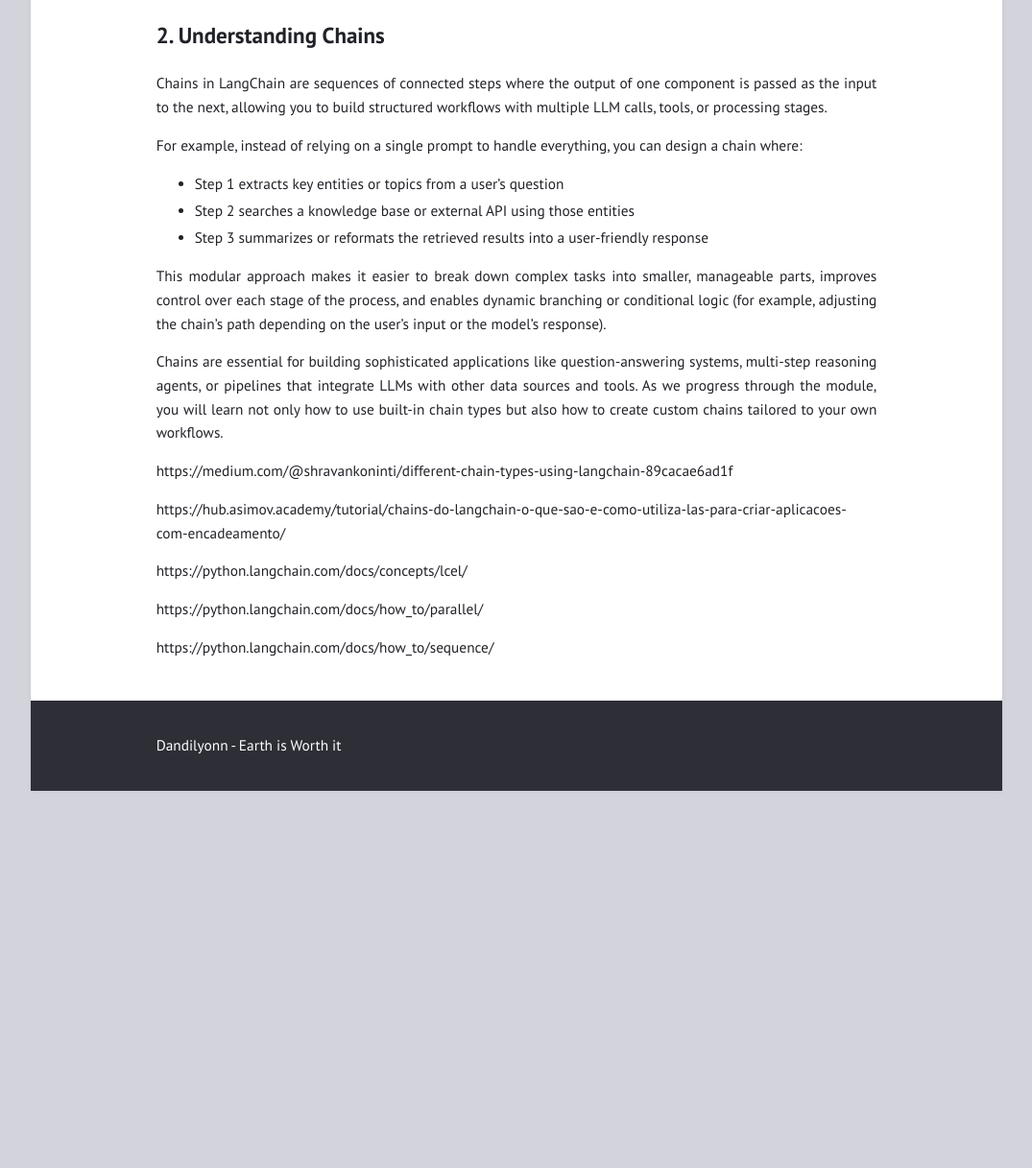
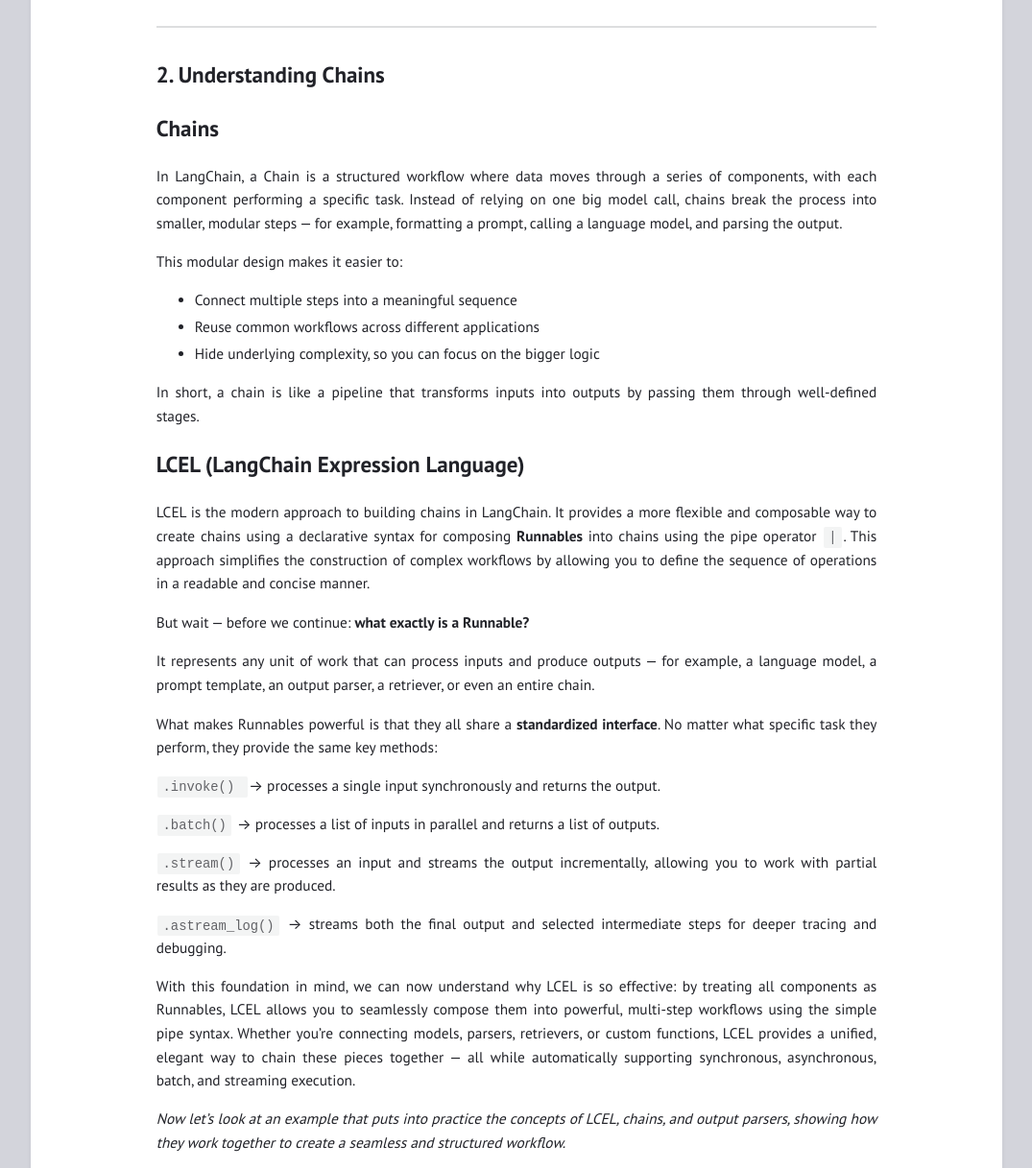
Before and after one commit to GiovaneIwamoto/markdown-blog-renderer, a Jekyll site: the page built from _posts/2025-01-09-module-2.md, in a window 1280 px wide and 1400 px high, scrolled down 1857 px, cut to the strip 183-1400 px from the top of the window. Shown: the whole strip at 96% size, without its empty margins (102-1177 px from the left). Built offline with Jekyll 4.4.1, drawn with Linux system fonts in a browser that asks for light colours; before the commit the page ends 2864 px from its top, so only the background shows below that; some of the changed text lies outside the part shown.

Commit message:
feat: lcel

````diff
--- a/_posts/2025-01-09-module-2.md
+++ b/_posts/2025-01-09-module-2.md
@@ -41,28 +41,72 @@
 
 {% include embed.html url="https://www.youtube.com/embed/UVn2NroKQCw" %}
 
+---
 
 # **2. Understanding Chains**
 
-Chains in LangChain are sequences of connected steps where the output of one component is passed as the input to the next, allowing you to build structured workflows with multiple LLM calls, tools, or processing stages.
+## Chains
 
-For example, instead of relying on a single prompt to handle everything, you can design a chain where:
+In LangChain, a Chain is a structured workflow where data moves through a series of components, with each component performing a specific task. Instead of relying on one big model call, chains break the process into smaller, modular steps — for example, formatting a prompt, calling a language model, and parsing the output.
 
-* Step 1 extracts key entities or topics from a user’s question
-* Step 2 searches a knowledge base or external API using those entities
-* Step 3 summarizes or reformats the retrieved results into a user-friendly response
+This modular design makes it easier to:
 
-This modular approach makes it easier to break down complex tasks into smaller, manageable parts, improves control over each stage of the process, and enables dynamic branching or conditional logic (for example, adjusting the chain’s path depending on the user’s input or the model’s response).
+- Connect multiple steps into a meaningful sequence
+- Reuse common workflows across different applications
+- Hide underlying complexity, so you can focus on the bigger logic
 
-Chains are essential for building sophisticated applications like question-answering systems, multi-step reasoning agents, or pipelines that integrate LLMs with other data sources and tools. As we progress through the module, you will learn not only how to use built-in chain types but also how to create custom chains tailored to your own workflows.
+In short, a chain is like a pipeline that transforms inputs into outputs by passing them through well-defined stages.
 
+## LCEL (LangChain Expression Language)
 
-https://medium.com/@shravankoninti/different-chain-types-using-langchain-89cacae6ad1f
+LCEL is the modern approach to building chains in LangChain. It provides a more flexible and composable way to create chains using a declarative syntax for composing **Runnables** into chains using the pipe operator `|`. This approach simplifies the construction of complex workflows by allowing you to define the sequence of operations in a readable and concise manner.
 
-https://hub.asimov.academy/tutorial/chains-do-langchain-o-que-sao-e-como-utiliza-las-para-criar-aplicacoes-com-encadeamento/
+But wait — before we continue: **what exactly is a Runnable?**
 
-https://python.langchain.com/docs/concepts/lcel/
+It represents any unit of work that can process inputs and produce outputs — for example, a language model, a prompt template, an output parser, a retriever, or even an entire chain.
 
-https://python.langchain.com/docs/how_to/parallel/
+What makes Runnables powerful is that they all share a **standardized interface**. No matter what specific task they perform, they provide the same key methods:
 
-https://python.langchain.com/docs/how_to/sequence/
+`.invoke() `→ processes a single input synchronously and returns the output.
+
+`.batch()` → processes a list of inputs in parallel and returns a list of outputs.
+
+`.stream()` → processes an input and streams the output incrementally, allowing you to work with partial results as they are produced.
+
+`.astream_log()` → streams both the final output and selected intermediate steps for deeper tracing and debugging.
+
+With this foundation in mind, we can now understand why LCEL is so effective: by treating all components as Runnables, LCEL allows you to seamlessly compose them into powerful, multi-step workflows using the simple pipe syntax. Whether you’re connecting models, parsers, retrievers, or custom functions, LCEL provides a unified, elegant way to chain these pieces together — all while automatically supporting synchronous, asynchronous, batch, and streaming execution.
+
+*Now let’s look at an example that puts into practice the concepts of LCEL, chains, and output parsers, showing how they work together to create a seamless and structured workflow.*
+
+```python
+from langchain_core.prompts import ChatPromptTemplate
+from langchain_openai import ChatOpenAI
+from langchain_core.output_parsers import StrOutputParser
+
+# Step 1: Define a prompt template
+prompt = ChatPromptTemplate.from_template(
+    "Write a 5-line poem about {topic}."
+)
+
+# Step 2: Initialize a model
+model = ChatOpenAI(model="gpt-3.5-turbo")
+
+# Step 3: Use an output parser to get a string
+output_parser = StrOutputParser()
+
+# Build the chain with LCEL
+chain = prompt | model | output_parser
+
+# Run the chain with .invoke()
+result = chain.invoke({"topic": "AI Agents, Education and Seeds"})
+print(result)
+```
+
+```
+AI agents sow seeds of knowledge,
+In the fertile fields of education,
+Nurturing growth and understanding,
+With algorithms and innovation,
+Harvesting a future of endless possibilities.
+```
````
